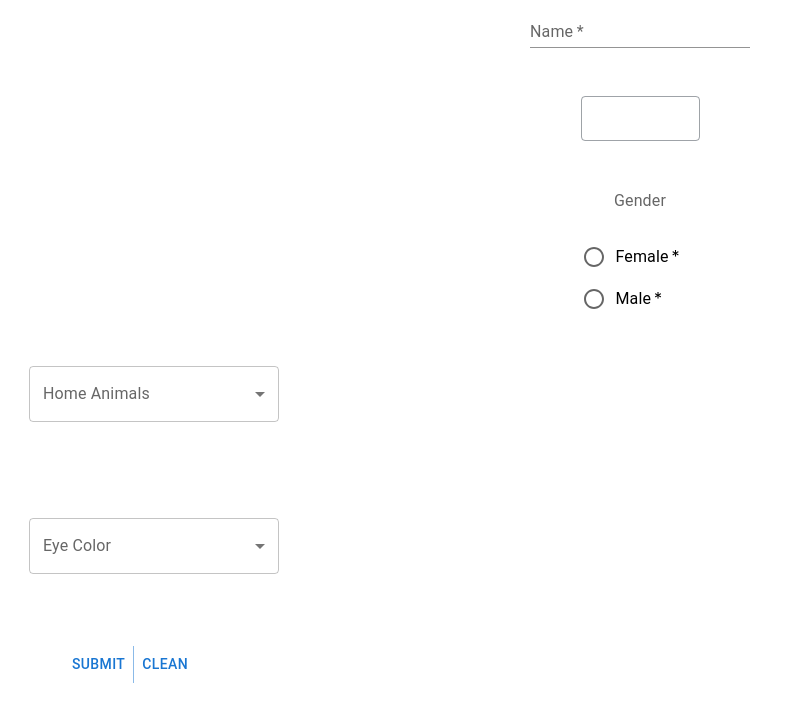
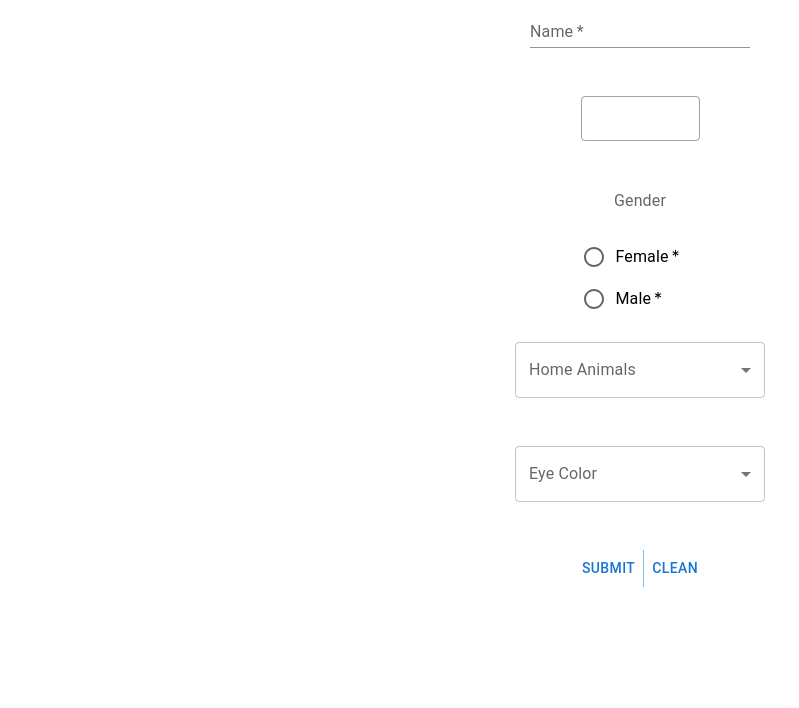
Before and after one commit to kilkakat/formik, a React (Create React App) app: page / in a window 1280 px wide. Shown: the top 708 px of the page, without its empty margins (0-799 px from the left). Built offline with nearby package versions, Linux system fonts and the light colour scheme.

Commit message:
improving mui

```diff
--- a/src/components/Form.js
+++ b/src/components/Form.js
@@ -1,6 +1,6 @@
 import React from 'react'
 import { useFormik } from 'formik';
-import Button from '@mui/material/Button';
+import { Box, Button } from '@mui/material';
 import ButtonGroup from '@mui/material/ButtonGroup';
 import TextField from '@mui/material/TextField';
 import InputLabel from '@mui/material/InputLabel';
@@ -132,8 +132,15 @@ function Form() {
           </FormControl>
         </div>
 
+      <Box
+            display="flex"
+            flexDirection="column"
+            alignItems="center"
+            justifyContent="center"
+            >
+
         <div className='homeAnimals'>
-          <FormControl sx={{ m: 3 }} fullWidth>
+          <FormControl fullWidth>
             <InputLabel id="demo-simple-select-label">Home Animals</InputLabel>
             <Select
               labelId="demo-simple-select-label"
@@ -153,7 +160,7 @@ function Form() {
         <br></br>
 
         <div className='eyeColor'>
-        <FormControl sx={{ m: 3 }} fullWidth>
+        <FormControl fullWidth>
             <InputLabel id="demo-simple-select-label">Eye Color</InputLabel>
             <Select
               labelId="demo-simple-select-label"
@@ -178,6 +185,7 @@ function Form() {
             <Button type="reset" onClick={handleClear}>Clean</Button>
           </ButtonGroup>
         </div>
+        </Box>
 
       </form>
     </div>
```
